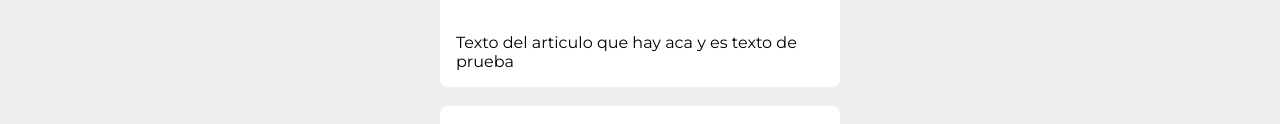
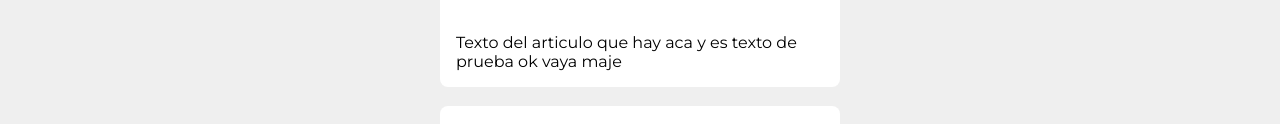
Before and after one commit to DavidCast07/Test-CSS, a plain HTML site: page index.html in a window 1280 px wide. Shown: the part 799-923 px from the top of the page. Drawn offline with Linux system fonts and the light colour scheme.

Commit message:
:memo: Mi primer commit desde terminal

```diff
--- a/index.html
+++ b/index.html
@@ -16,7 +16,7 @@
             <h2>Titulo de mi post</h2>
             <p>Descripcion de mi post</p>
             <img src="imagenes/coffee.png" width="400px" alt="">
-            <p>Texto del articulo que hay aca y es texto de prueba</p>
+            <p>Texto del articulo que hay aca y es texto de prueba ok vaya maje</p>
         </article>
         <article class="post">
             <h2>Titulo de mi post 2</h2>
```
